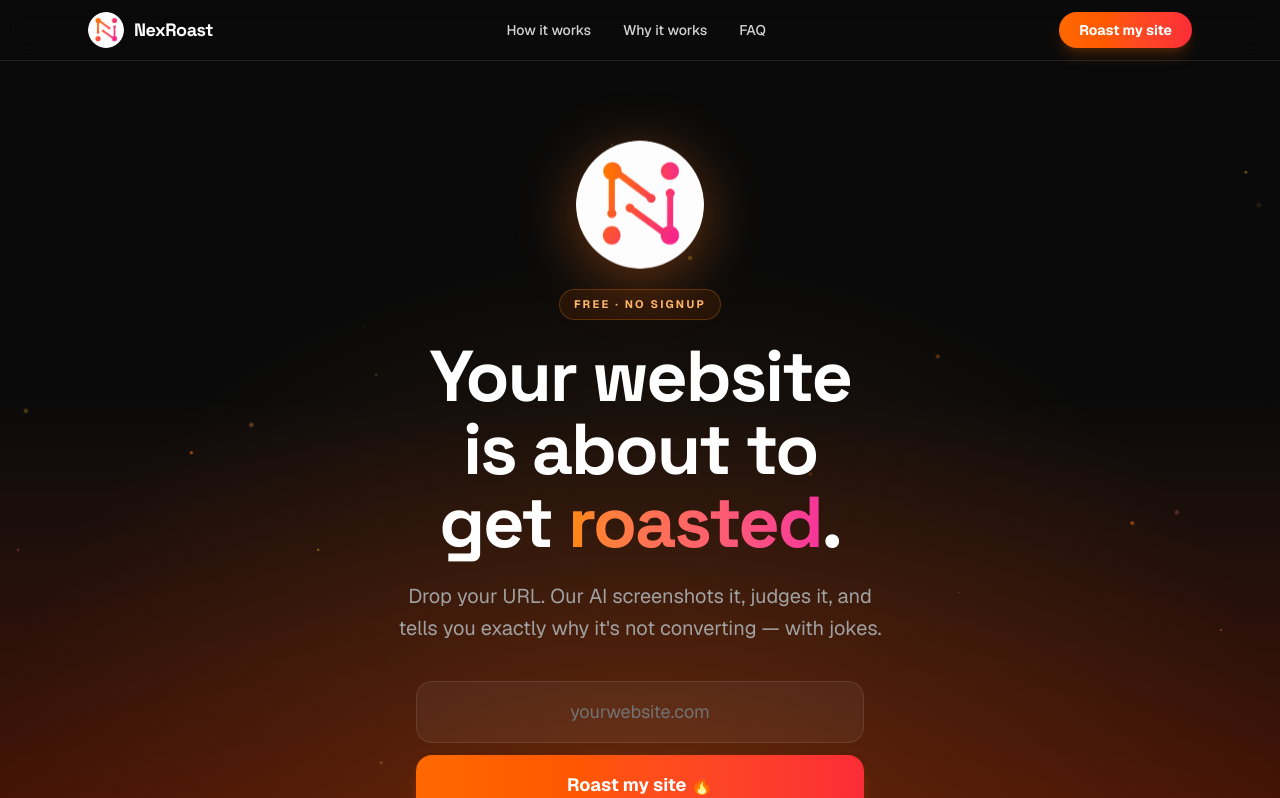
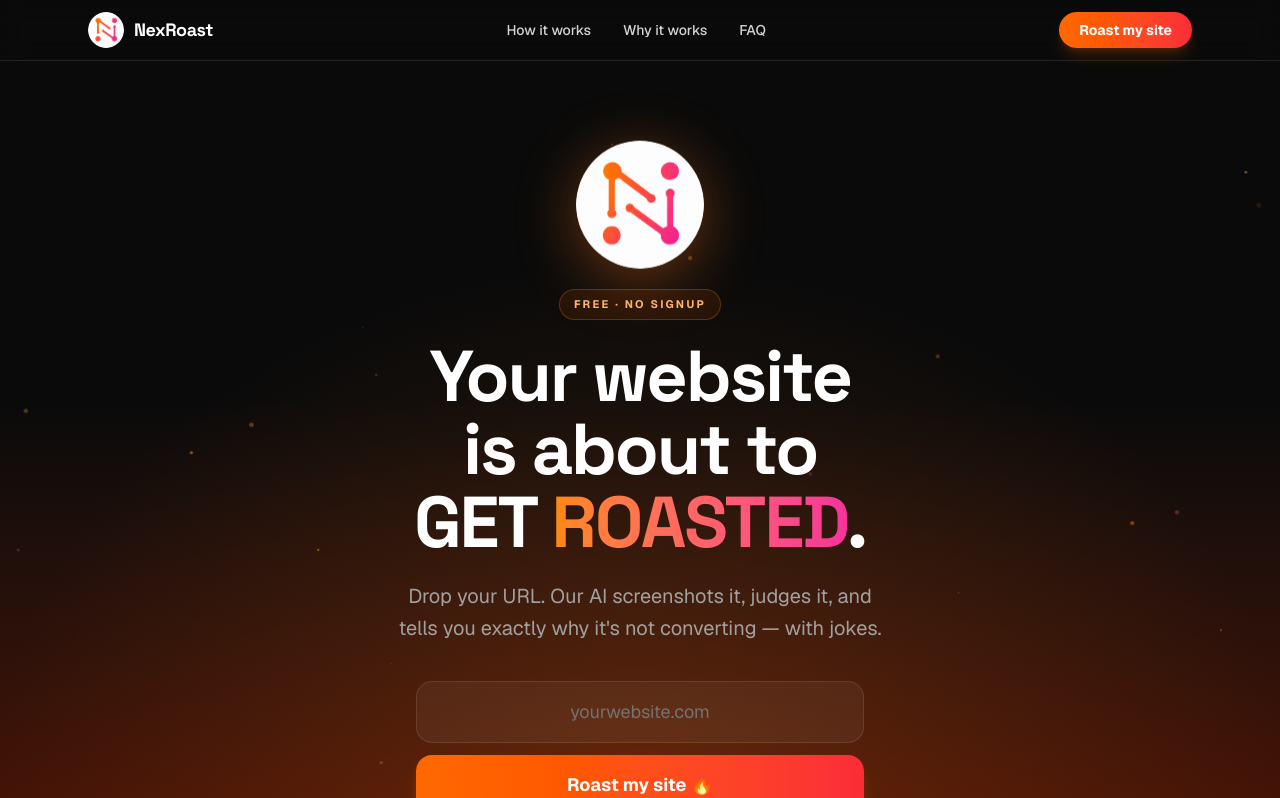
Before and after one commit to EchlasMalik/NexRoast, a Next.js app: page / in a window 1280 px wide. Shown: the top 798 px of the page. Built offline with nearby package versions, Linux system fonts and the light colour scheme.

Commit message:
Title change

```diff
--- a/app/page.tsx
+++ b/app/page.tsx
@@ -124,9 +124,9 @@ export default function Home() {
             Free · No signup
           </span>
           <h1 className="font-display max-w-[19rem] text-[2.6rem] leading-[1.02] font-bold tracking-[-0.03em] text-balance text-white sm:max-w-2xl sm:text-7xl">
-            Your website is about to get{" "}
+            Your website is about to GET{" "}
             <span className="bg-gradient-to-r from-orange-400 via-red-400 to-pink-500 bg-clip-text text-transparent">
-              roasted
+              ROASTED
             </span>
             .
           </h1>
```
